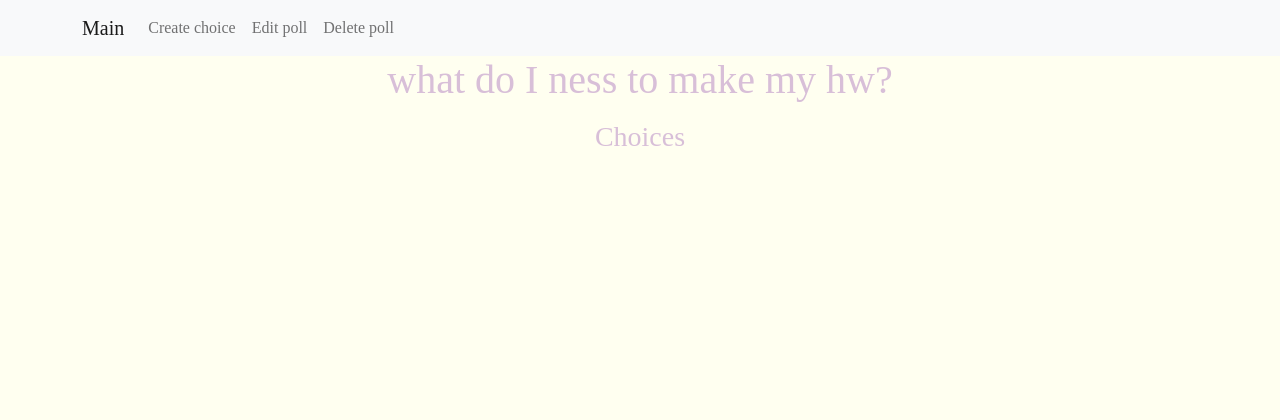
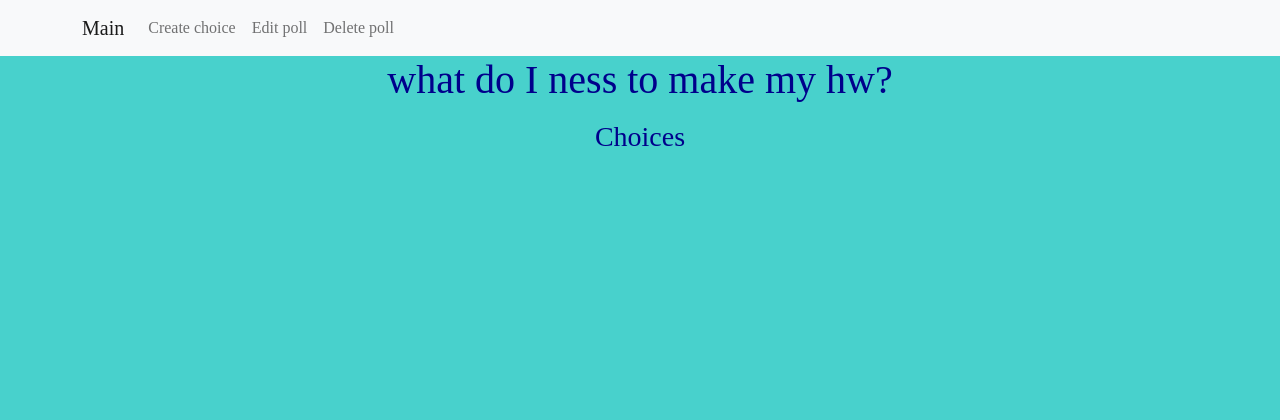
Before and after one commit to nishanova73/control-work7, a Django app: page /poll_view/2/ in a window 1280 px wide. Shown: the top 420 px of the page. Run offline with Django 4.2, Linux system fonts and the light colour scheme; data comes from the database, SQL or seed files in the repository; data that the repository does not hold is empty.

Commit message:
created stylization

```diff
--- a/source/webapp/static/css/style.css
+++ b/source/webapp/static/css/style.css
@@ -1,8 +1,8 @@
 body{
-    background-color: ivory;
+    background-color: mediumturquoise;
     font-family: "ui-monospace";
     text-align: center;
-    color: thistle;
+    color: darkblue;
 }
 
 .pagination {
--- a/source/webapp/templates/polls/view.html
+++ b/source/webapp/templates/polls/view.html
@@ -18,7 +18,7 @@
     {% for choice in choices %}
         <span>{{ forloop.counter }}</span>
         <p>{{ choice.text }}</p>
-        <p><a href="{% url 'choice_update_view' choice.pk %}">Edit choice</a></p>
-        <p><a href="{% url 'choice_delete_view' choice.pk %}">Delete choice</a></p>
+        <p><a href="{% url 'choice_update' choice.pk %}">Edit choice</a></p>
+        <p><a href="{% url 'choice_delete' choice.pk %}">Delete choice</a></p>
     {% endfor %}
 {% endblock %}
--- a/source/webapp/views/views.py
+++ /dev/null
@@ -1,3 +0,0 @@
-from django.shortcuts import render
-
-# Create your views here.
```
Also changed, not shown: source/webapp/templates/polls/delete.html (+4 -4 lines).
